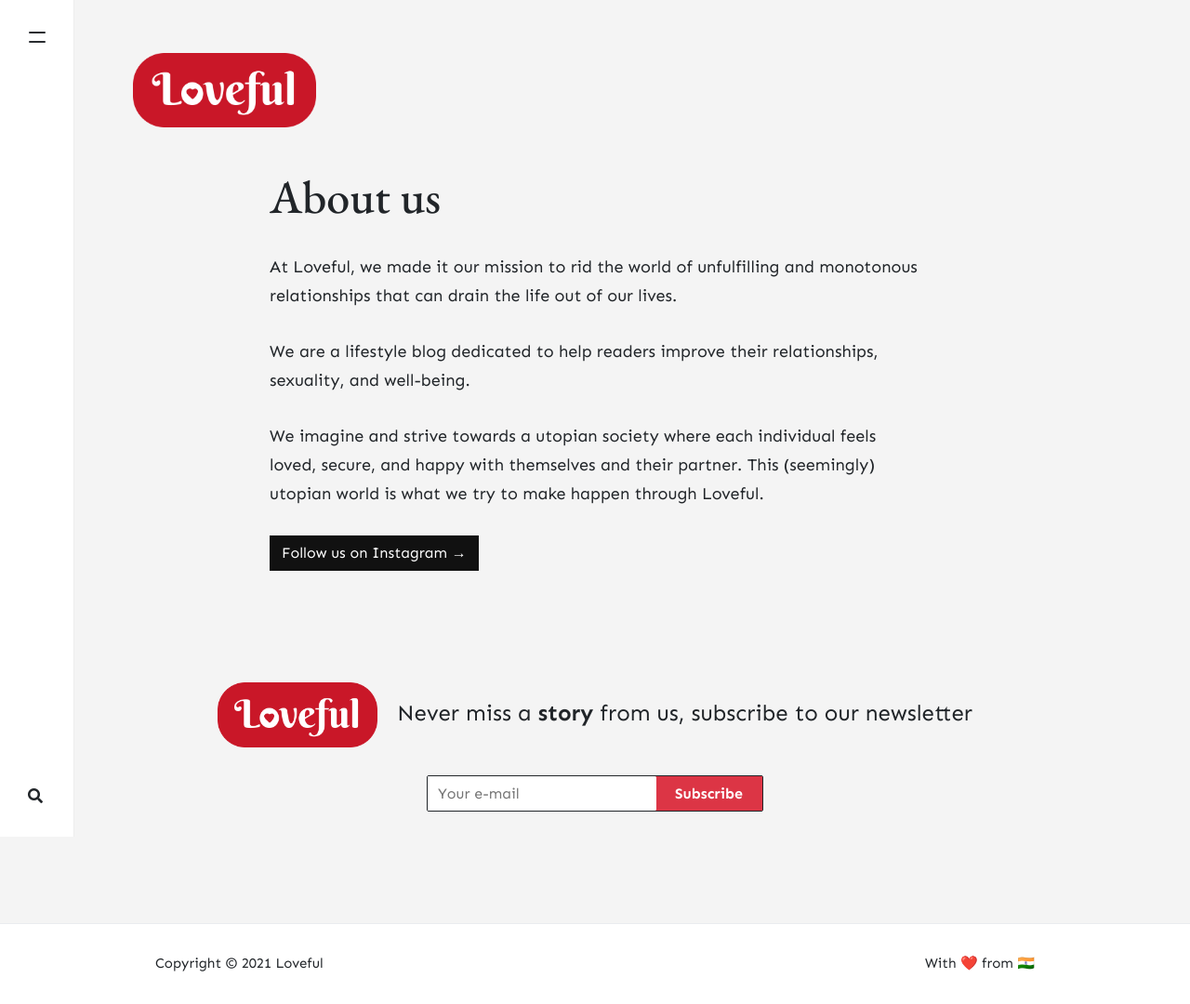
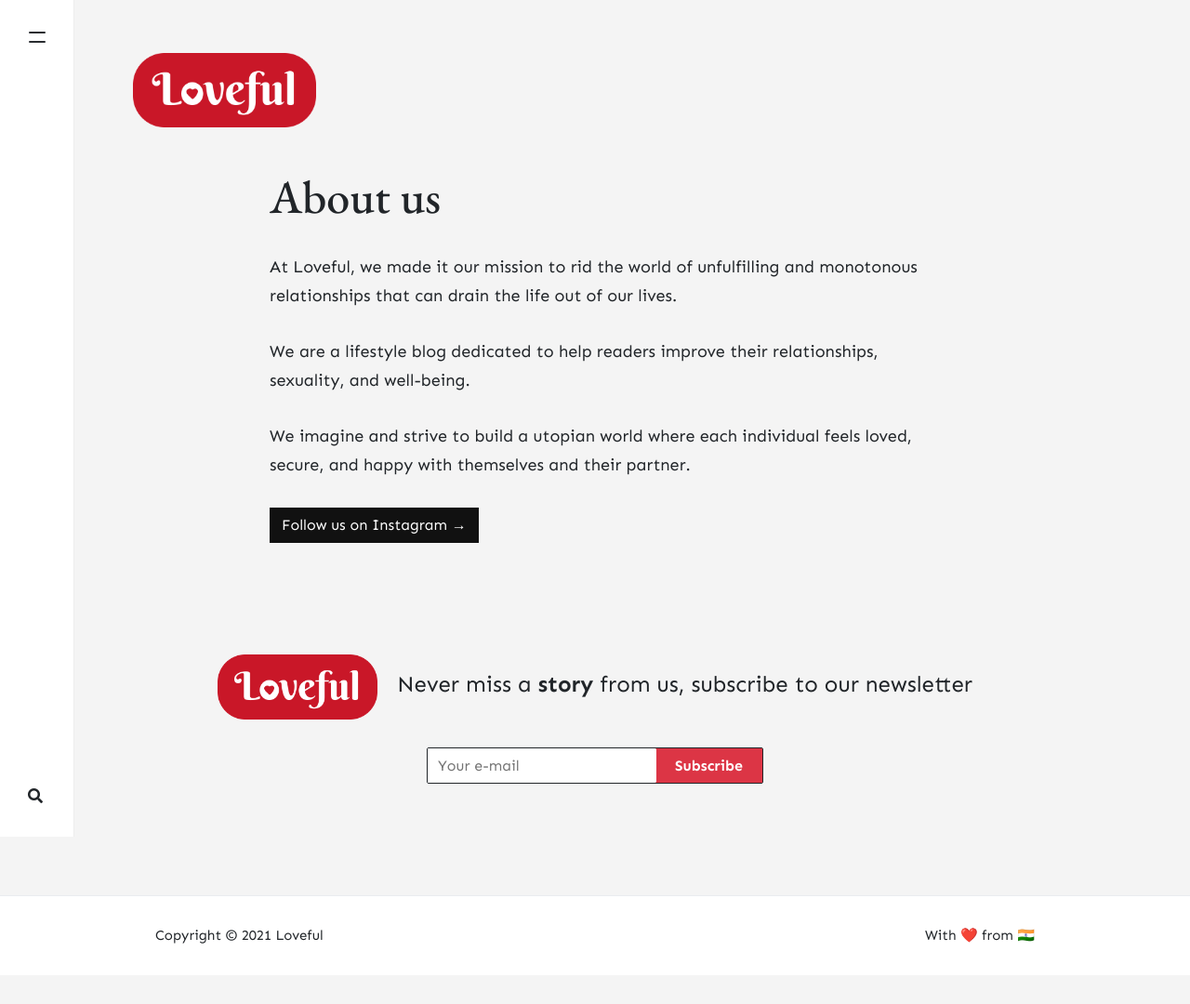
Before and after one commit to stackbit-projects/happy-zebra-28bc2, a Jekyll site: the page built from _pages/about.md, in a window 1280 px wide. Shown: the whole page at 93% size. Built offline with Jekyll 4.4.1, drawn with Linux system fonts in a browser that asks for light colours; nearby versions of some CDN libraries; comment, search, counter and statistics services are not loaded; after the commit the page ends 1049 px from its top, so only the background shows below that.

Commit message:
about.md: changed

```diff
--- a/_pages/about.md
+++ b/_pages/about.md
@@ -11,6 +11,6 @@ At Loveful, we made it our mission to rid the world of unfulfilling and monotono
 
 We are a lifestyle blog dedicated to help readers improve their relationships, sexuality, and well-being.
 
-We imagine and strive towards a utopian society where each individual feels loved, secure, and happy with themselves and their partner. This (seemingly) utopian world is what we try to make happen through Loveful.
+We imagine and strive to build a utopian world where each individual feels loved, secure, and happy with themselves and their partner.
 
 <a target="_blank" href="https://instagram.com/loveful.in" class="btn btn-dark"> Follow us on Instagram &rarr;</a>
```
